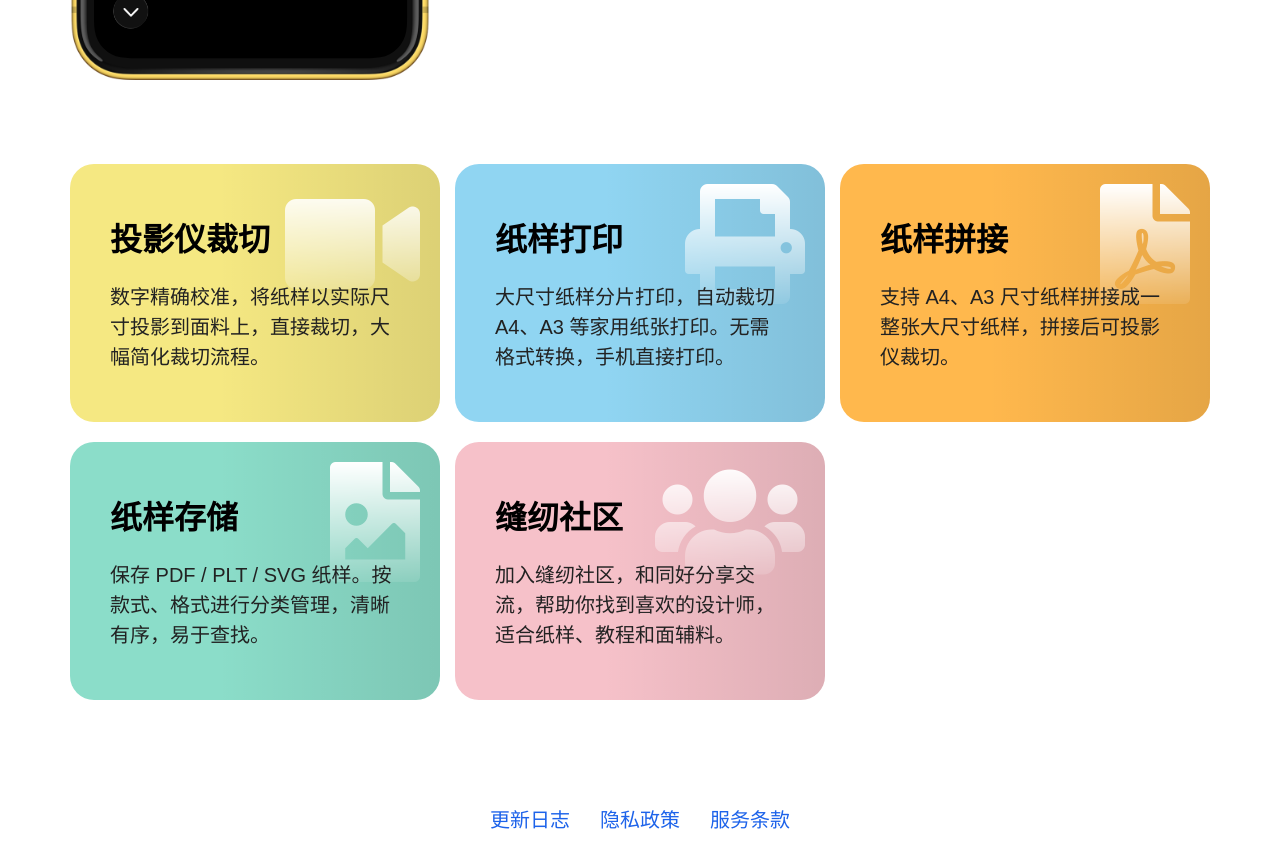
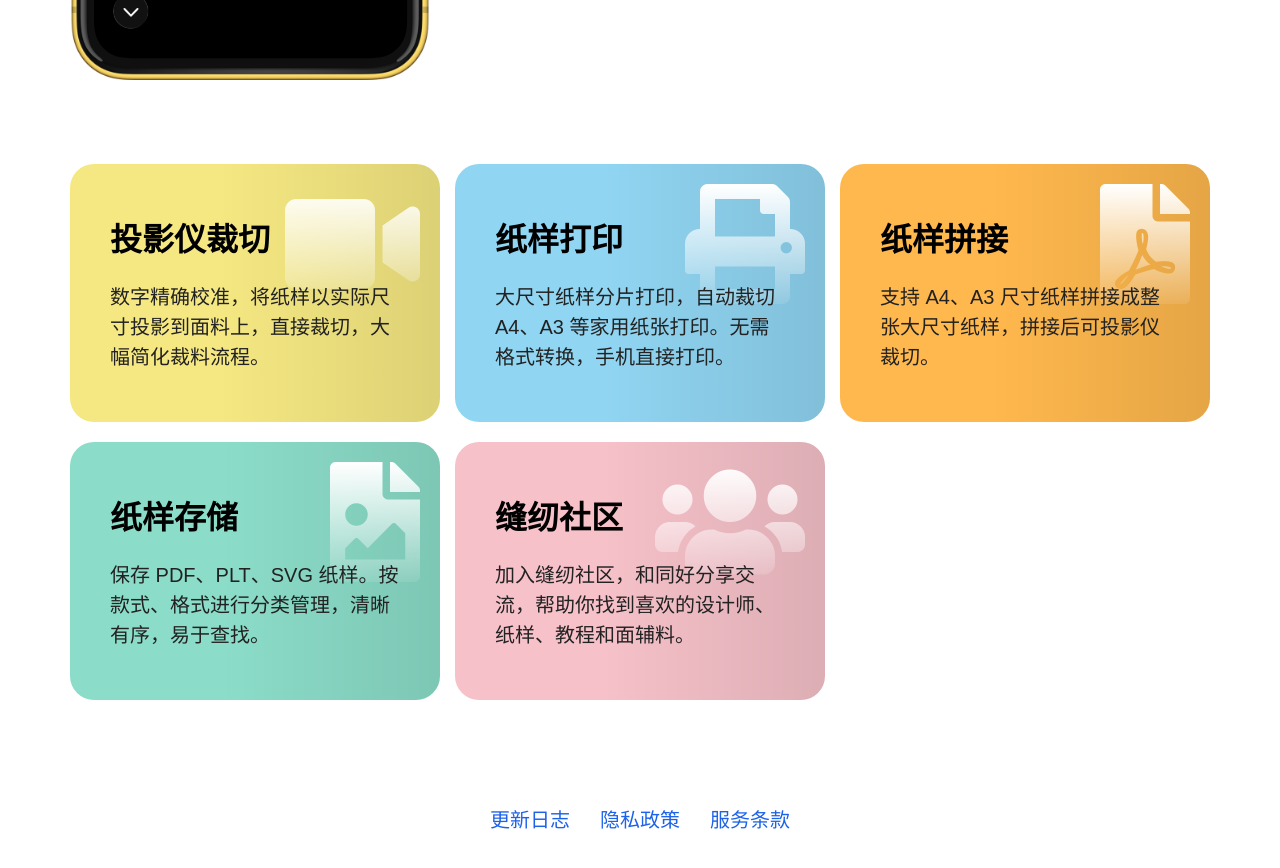
Before and after one commit to pandapattern/pandapattern.github.io, a Jekyll site: the page built from index.html, in a window 1280 px wide and 900 px high, scrolled down 897 px. Shown: the top 868 px of the window. Built offline with Jekyll 4.4.1, drawn with Linux system fonts in a browser that asks for light colours; nearby versions of some CDN libraries.

Commit message:
更新文案

```diff
--- a/_config.yml
+++ b/_config.yml
@@ -14,7 +14,7 @@ app_icon                                  : assets/app-icon.png
 app_name                                  : 熊手纸样                                    # Automatically populates if not set and if iOS app ID is set.  Otherwise enter manually.
 app_price                                 : 免费（App 内购买）                                           # Automatically populates if not set and if iOS app ID is set.  Otherwise enter manually.
 app_description                           : 投影仪裁切、拼接、打印、管理纸样，一个App全搞定。
-enable_smart_app_banner                   : true                                      # Set to true to show a smart app banner at top of page on mobile devices.
+enable_smart_app_banner                   : true                                   # Set to true to show a smart app banner at top of page on mobile devices.
 
 
 
@@ -38,7 +38,7 @@ mastodon_link                             :
 features                                  :
 
   - title                                 : 投影仪裁切
-    description                           : 数字精确校准，将纸样以实际尺寸投影到面料上，直接裁切，大幅简化裁切流程。
+    description                           : 数字精确校准，将纸样以实际尺寸投影到面料上，直接裁切，大幅简化裁料流程。
     fontawesome_icon_name                 : video
     background_color                      : "#F5E882"                                    # Optional. Background color for this feature card (e.g. "#f5f5f5")
 
@@ -48,17 +48,17 @@ features                                  :
     background_color                      : "#90D5F2"                                    # Optional. Background color for this feature card (e.g. "#f5f5f5")
 
   - title                                 : 纸样拼接
-    description                           : 支持 A4、A3 尺寸纸样拼接成一整张大尺寸纸样，拼接后可投影仪裁切。
+    description                           : 支持 A4、A3 尺寸纸样拼接成整张大尺寸纸样，拼接后可投影仪裁切。
     fontawesome_icon_name                 : file-pdf
     background_color                      : "#FFB84D"                                    # Optional. Background color for this feature card (e.g. "#f5f5f5")
 
   - title                                 : 纸样存储
-    description                           : 保存 PDF / PLT / SVG 纸样。按款式、格式进行分类管理，清晰有序，易于查找。
+    description                           : 保存 PDF、PLT、SVG 纸样。按款式、格式进行分类管理，清晰有序，易于查找。
     fontawesome_icon_name                 : file-image
     background_color                      : "#8BDDC9"                                    # Optional. Background color for this feature card (e.g. "#f5f5f5")
 
   - title                                 : 缝纫社区
-    description                           : 加入缝纫社区，和同好分享交流，帮助你找到喜欢的设计师，适合纸样、教程和面辅料。
+    description                           : 加入缝纫社区，和同好分享交流，帮助你找到喜欢的设计师、纸样、教程和面辅料。
     fontawesome_icon_name                 : users
     background_color                      : "#F6C1C9"                                    # Optional. Background color for this feature card (e.g. "#f5f5f5")
 
```
